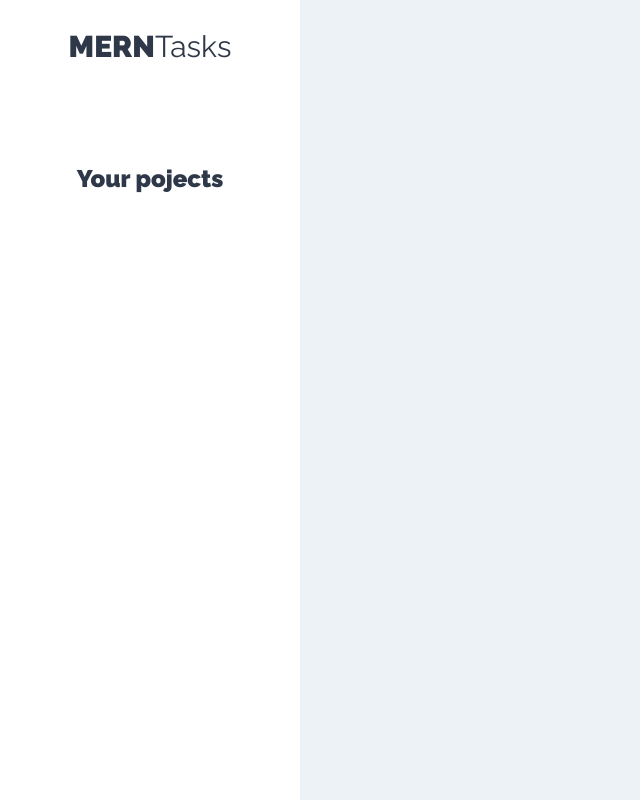
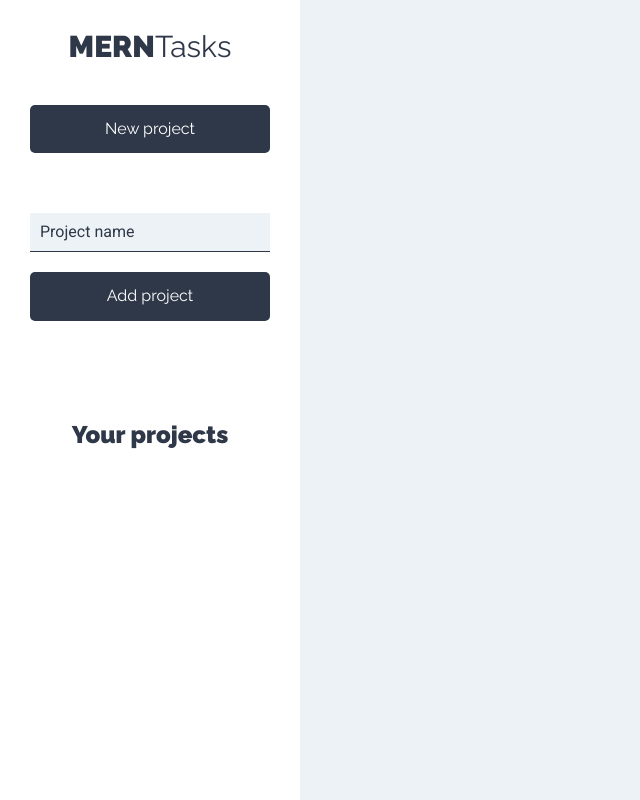
Before and after one commit to AdriWaxman/MERN-Tasks, a React (Create React App) app in the folder client/: page /projects in a window 1280 px wide. Shown: the whole page, without its empty margins (0-640 px from the left). Built offline with nearby package versions, Linux system fonts and the light colour scheme.

Commit message:
Update some components and create Sidebar

```diff
--- a/client/src/components/layout/Sidebar.js
+++ b/client/src/components/layout/Sidebar.js
@@ -1,12 +1,13 @@
 import React from 'react';
+import FormNewProject from '../projects/FormNewProject';
 
 const Sidebar = () => {
   return (
     <aside>
       <h1>MERN<span>Tasks</span></h1>
-
+        <FormNewProject />
       <div className="proyectos">
-        <h2>Your pojects</h2>
+        <h2>Your projects</h2>
       </div>
     </aside>
   );
--- a/client/src/components/projects/FormNewProject.js
+++ b/client/src/components/projects/FormNewProject.js
@@ -1,7 +1,32 @@
-import React from 'react';
+import React, { Fragment} from 'react';
 
 const FormNewProject = () => {
-  return (  );
+  return (
+    <Fragment>
+      <button
+      type="button"
+      className="btn btn-block btn-primario"
+    >
+        New project
+      </button>
+      <form
+        className="formulario-nuevo-proyecto"
+      >
+        <input
+          type="text"
+          className="input-text"
+          placeHolder="Project name"
+          name="name"
+        />
+
+        <input
+          type="submit"
+          className="btn btn-block btn-primario"
+          value="Add project"
+        />
+      </form>
+    </Fragment>
+   );
 }
 
 export default FormNewProject;
```
Also changed, not shown: client/src/App.js (line endings or trailing spaces), client/src/components/projects/Projects.js (line endings or trailing spaces), 1 other file (tests, documents, lock files or other folders).
